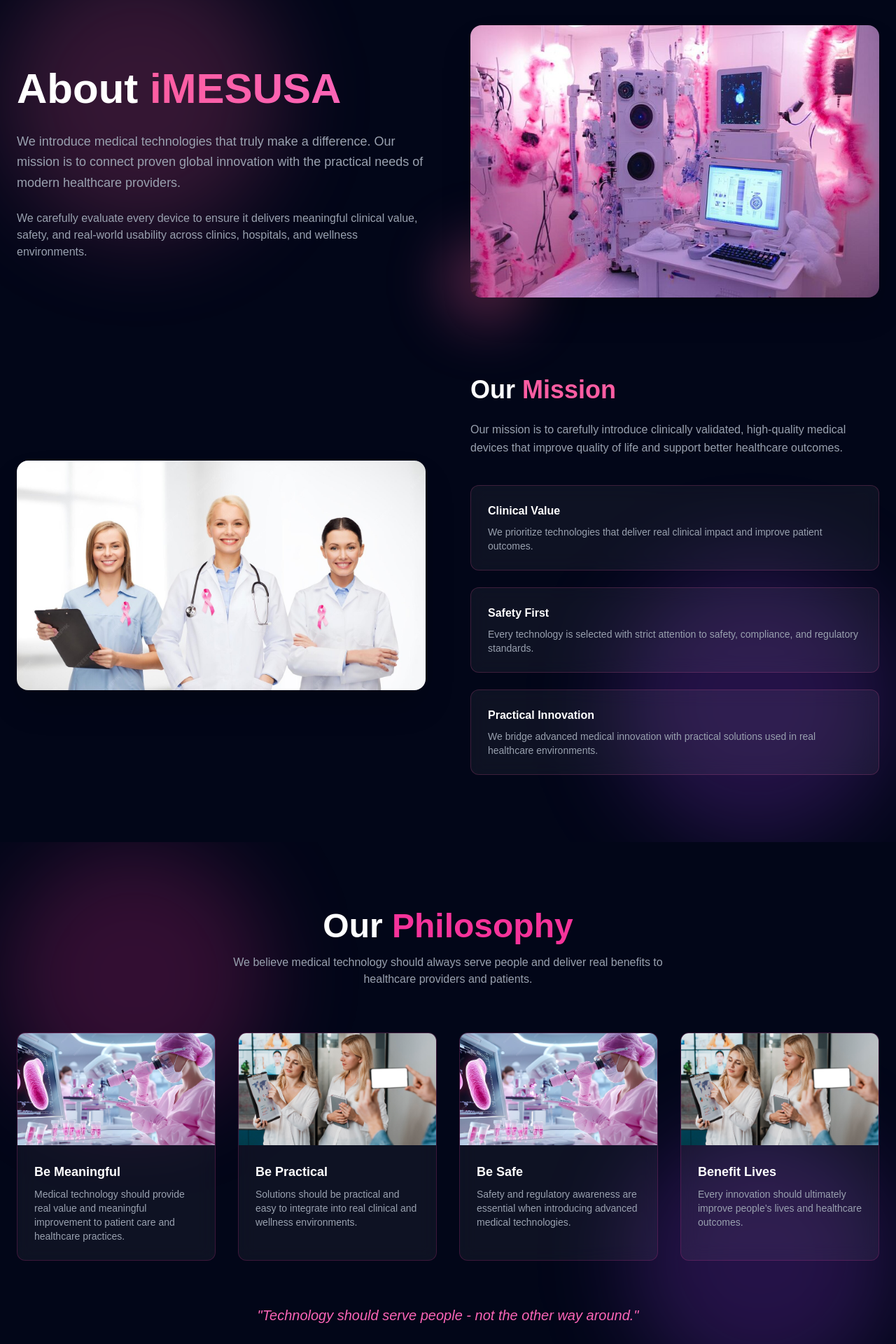
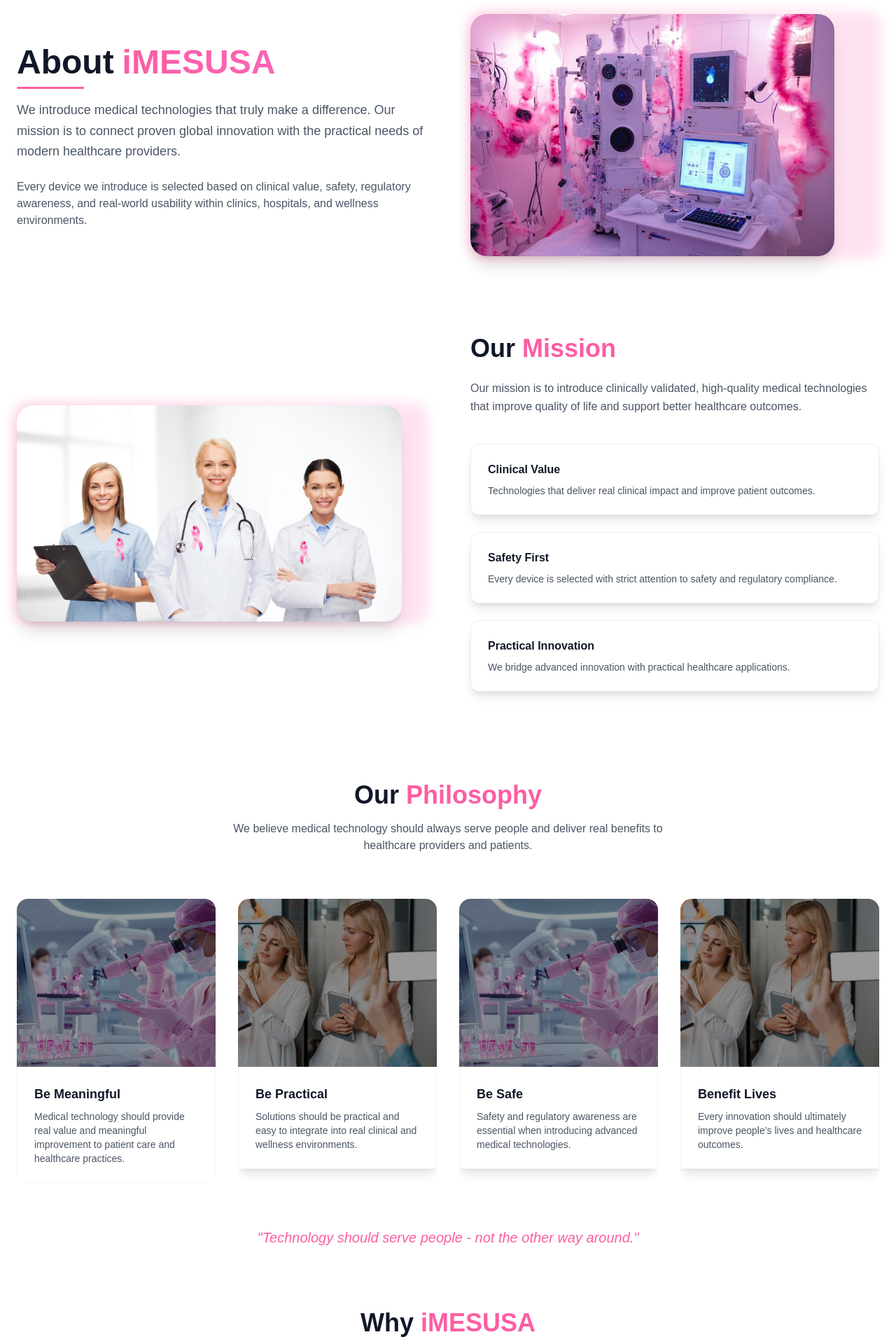
Before and after one commit to sritechbees/imesusa, a Next.js app: page / in a window 1280 px wide. Shown: the part 780-2700 px from the top of the page at 70% size. Built offline with nearby package versions, Linux system fonts and the light colour scheme.

Commit message:
color code change

```diff
--- a/src/component/home/ContactCTA.tsx
+++ b/src/component/home/ContactCTA.tsx
@@ -5,7 +5,7 @@
 
 export function ContactCTA() {
   return (
-    <section className="relative bg-slate-950 text-gray-300 py-20 text-white overflow-hidden">
+    <section className="relative  bg-slate-950 text-gray-300 py-20 mb-10 text-white overflow-hidden">
 
       {/* Glow Effect */}
       <div className="absolute top-0 left-0 w-72 h-72 bg-white/20 blur-3xl rounded-full"></div>
--- a/src/component/home/InnovationSection.tsx
+++ b/src/component/home/InnovationSection.tsx
@@ -5,7 +5,7 @@
 
 export default function KoreanInnovationBridge() {
   return (
-    <section className="relative py-28 text-gray-300 overflow-hidden">
+    <section className="relative py-20 text-gray-300 overflow-hidden">
 
       {/* FULL BACKGROUND IMAGE */}
       <div className="absolute inset-0 -z-10">
--- a/src/component/home/ProductsSection.tsx
+++ b/src/component/home/ProductsSection.tsx
@@ -19,33 +19,27 @@
   ];
 
   return (
-    <section className="relative bg-slate-950 py-24 text-gray-300 overflow-hidden">
+    <section className="py-20 bg-white">
+      <div className="max-w-7xl mx-auto px-6">
 
-      {/* Background Glow */}
-      <div className="absolute top-0 left-0 w-96 h-96 bg-pink-500/20 blur-3xl rounded-full"></div>
-      <div className="absolute bottom-0 right-0 w-96 h-96 bg-purple-500/20 blur-3xl rounded-full"></div>
-
-      <div className="max-w-7xl mx-auto px-6 relative z-10">
-
-        {/* Section Title */}
+        {/* Title */}
         <motion.div
-          initial={{ opacity: 0, y: 60 }}
+          initial={{ opacity: 0, y: 50 }}
           whileInView={{ opacity: 1, y: 0 }}
-          transition={{ duration: 0.7 }}
+          transition={{ duration: 0.6 }}
           className="text-center mb-16"
         >
-          <h2 className="text-4xl md:text-5xl font-bold text-white mb-4">
-            Technologies <span className="text-pink-500">We Introduce</span>
+          <h2 className="text-4xl md:text-4xl font-bold text-gray-900 mb-4">
+            Technologies <span className="text-[#fd5da2]">We Introduce</span>
           </h2>
 
-          <p className="max-w-2xl mx-auto text-gray-400">
+          <p className="max-w-2xl mx-auto text-gray-500">
             iMESUSA introduces innovative and clinically valuable medical
-            technologies designed to improve patient care and healthcare
-            outcomes.
+            technologies designed to improve patient care and healthcare outcomes.
           </p>
         </motion.div>
 
-        {/* Technology Cards */}
+        {/* Cards */}
         <div className="grid md:grid-cols-2 gap-10">
 
           {tech.map((item, index) => (
@@ -54,35 +48,35 @@
               initial={{ opacity: 0, y: 80 }}
               whileInView={{ opacity: 1, y: 0 }}
               transition={{ delay: index * 0.2 }}
-              className="bg-white/5 backdrop-blur-md border border-pink-500/20 rounded-xl overflow-hidden hover:scale-105 transition duration-300 hover:border-pink-400 shadow-lg"
+              className="group relative overflow-hidden rounded-xl shadow-lg"
             >
 
               {/* Image */}
-              <div className="relative h-64 w-full">
+              <div className="relative h-[300px] md:h-[350px] w-full">
                 <Image
                   src={item.img}
                   alt={item.title}
                   fill
-                  className="object-cover hover:scale-110 transition duration-500"
+                  className="object-cover transition duration-500 group-hover:scale-110"
                 />
               </div>
 
-              {/* Content */}
-              <div className="p-6">
+              {/* Hover Content */}
+              <div className="absolute inset-0 bg-black/60 flex flex-col justify-center items-center text-center px-6 opacity-0 group-hover:opacity-100 transition duration-500">
 
                 <h3 className="text-2xl font-semibold text-white mb-3">
                   {item.title}
                 </h3>
 
-                <p className="text-gray-400 leading-relaxed text-sm">
+                <p className="text-gray-200 text-sm mb-5">
                   {item.desc}
                 </p>
 
-                {/* Button */}
                 <Link href="/resources/resouceshero">
-                <button className="mt-6 px-6 py-2 bg-gradient-to-r from-pink-500 to-pink-600 text-white rounded-full hover:scale-105 transition shadow-lg hover:shadow-pink-500/40">
-                  Learn More
-                </button></Link>
+                  <button className="px-6 py-2 bg-[#fd5da2] text-white rounded-full hover:bg-pink-700 transition">
+                    Learn More
+                  </button>
+                </Link>
 
               </div>
 
@@ -90,7 +84,6 @@
           ))}
 
         </div>
-
       </div>
     </section>
   );
--- a/src/component/home/aboutIMESUSA.tsx
+++ b/src/component/home/aboutIMESUSA.tsx
@@ -5,44 +5,45 @@
 
 export default function AboutIMESUSA() {
   return (
-    <section className="relative bg-slate-950 text-gray-300 overflow-hidden">
+    <section className="relative bg-white overflow-hidden">
 
-      {/* Glow Background */}
-      <div className="absolute top-0 left-0 w-[400px] h-[400px] bg-[#fd5da2]/20 blur-3xl rounded-full"></div>
-      <div className="absolute bottom-0 right-0 w-[400px] h-[400px] bg-purple-500/20 blur-3xl rounded-full"></div>
-
-      <div className="max-w-7xl mx-auto px-6 py-24 relative z-10">
+      <div className="max-w-7xl mx-auto px-6 py-20">
 
         {/* HERO */}
         <motion.div
           initial={{ opacity: 0, y: 80 }}
           whileInView={{ opacity: 1, y: 0 }}
           transition={{ duration: 0.8 }}
-          className="grid md:grid-cols-2 gap-16 items-center mb-28"
+          className="flex flex-col md:flex-row items-center gap-16 mb-28"
         >
 
           {/* Text */}
-          <div>
+          <div className="flex-1">
 
-            <h1 className="text-4xl md:text-6xl font-bold text-white mb-6 leading-tight">
+            {/* Trending Title */}
+            <h1 className="text-4xl md:text-5xl font-bold text-gray-900 mb-6 leading-tight relative inline-block">
 
-              About{" "}
-              <span className="bg-gradient-to-r from-[#fd5da2] to-pink-400 bg-clip-text text-transparent">
+              About
+
+              <span className="ml-3 bg-gradient-to-r from-[#fd5da2] to-pink-400 bg-clip-text text-transparent">
                 iMESUSA
               </span>
 
+              {/* Underline Decoration */}
+              <div className="absolute -bottom-2 left-0 w-24 h-[3px] bg-[#fd5da2] rounded-full"></div>
+
             </h1>
 
-            <p className="text-lg text-gray-400 leading-relaxed mb-6">
+            <p className="text-lg text-gray-600 leading-relaxed mb-6">
               We introduce medical technologies that truly make a difference.
               Our mission is to connect proven global innovation with the
               practical needs of modern healthcare providers.
             </p>
 
-            <p className="text-gray-400">
-              We carefully evaluate every device to ensure it delivers
-              meaningful clinical value, safety, and real-world usability
-              across clinics, hospitals, and wellness environments.
+            <p className="text-gray-600">
+              Every device we introduce is selected based on clinical value,
+              safety, regulatory awareness, and real-world usability within
+              clinics, hospitals, and wellness environments.
             </p>
 
           </div>
@@ -52,40 +53,45 @@
             initial={{ opacity: 0, scale: 0.9 }}
             whileInView={{ opacity: 1, scale: 1 }}
             transition={{ duration: 0.8 }}
-            className="relative"
+            className="flex-1 relative group"
           >
+
+            {/* Glow Border */}
+            <div className="absolute -inset-1 bg-gradient-to-r from-[#fd5da2] to-pink-300 rounded-3xl blur opacity-30 group-hover:opacity-60 transition"></div>
+
             <Image
               src="/about/Medical Technology.jpg"
               alt="Medical Technology"
-              width={600}
-              height={500}
-              className="rounded-2xl shadow-2xl hover:scale-105 transition duration-500"
+              width={520}
+              height={420}
+              className="relative rounded-3xl shadow-xl group-hover:scale-105 transition duration-500"
             />
-
-            {/* floating glow */}
-            <div className="absolute -bottom-10 -left-10 w-32 h-32 bg-[#fd5da2]/30 blur-2xl rounded-full"></div>
 
           </motion.div>
 
         </motion.div>
 
         {/* MISSION */}
-        <div className="grid md:grid-cols-2 gap-16 items-center">
+        <div className="flex flex-col md:flex-row items-center gap-16">
 
           {/* Image */}
           <motion.div
             initial={{ opacity: 0, x: -80 }}
             whileInView={{ opacity: 1, x: 0 }}
             transition={{ duration: 0.8 }}
-            className="relative"
+            className="flex-1 relative group"
           >
+
+            <div className="absolute -inset-1 bg-gradient-to-r from-[#fd5da2] to-pink-300 rounded-3xl blur opacity-30 group-hover:opacity-60 transition"></div>
+
             <Image
               src="/about/mission-medical.jpg"
               alt="Mission"
-              width={600}
-              height={500}
-              className="rounded-2xl shadow-2xl hover:scale-105 transition duration-500"
+              width={550}
+              height={450}
+              className="relative rounded-3xl shadow-xl group-hover:scale-105 transition duration-500"
             />
+
           </motion.div>
 
           {/* Content */}
@@ -93,48 +99,49 @@
             initial={{ opacity: 0, x: 80 }}
             whileInView={{ opacity: 1, x: 0 }}
             transition={{ duration: 0.8 }}
+            className="flex-1"
           >
 
-            <h2 className="text-3xl md:text-4xl font-bold text-white mb-6">
+            <h2 className="text-3xl md:text-4xl font-bold text-gray-900 mb-6">
               Our <span className="text-[#fd5da2]">Mission</span>
             </h2>
 
-            <p className="text-gray-400 leading-relaxed mb-10">
-              Our mission is to carefully introduce clinically validated,
-              high-quality medical devices that improve quality of life
-              and support better healthcare outcomes.
+            <p className="text-gray-600 leading-relaxed mb-10">
+              Our mission is to introduce clinically validated,
+              high-quality medical technologies that improve quality
+              of life and support better healthcare outcomes.
             </p>
 
             {/* Cards */}
             <div className="grid gap-6">
 
-              <div className="bg-white/5 backdrop-blur-md border border-[#fd5da2]/20 p-6 rounded-xl hover:scale-105 hover:border-[#fd5da2] transition duration-300">
-                <h4 className="text-white font-semibold mb-2">
+              <div className="bg-white shadow-lg border border-pink-100 p-6 rounded-xl hover:shadow-xl hover:-translate-y-1 transition duration-300">
+                <h4 className="text-gray-900 font-semibold mb-2">
                   Clinical Value
                 </h4>
-                <p className="text-gray-400 text-sm">
-                  We prioritize technologies that deliver real clinical
-                  impact and improve patient outcomes.
+                <p className="text-gray-600 text-sm">
+                  Technologies that deliver real clinical impact and
+                  improve patient outcomes.
                 </p>
               </div>
 
-              <div className="bg-white/5 backdrop-blur-md border border-[#fd5da2]/20 p-6 rounded-xl hover:scale-105 hover:border-[#fd5da2] transition duration-300">
-                <h4 className="text-white font-semibold mb-2">
+              <div className="bg-white shadow-lg border border-pink-100 p-6 rounded-xl hover:shadow-xl hover:-translate-y-1 transition duration-300">
+                <h4 className="text-gray-900 font-semibold mb-2">
                   Safety First
                 </h4>
-                <p className="text-gray-400 text-sm">
-                  Every technology is selected with strict attention to
-                  safety, compliance, and regulatory standards.
+                <p className="text-gray-600 text-sm">
+                  Every device is selected with strict attention
+                  to safety and regulatory compliance.
                 </p>
               </div>
 
-              <div className="bg-white/5 backdrop-blur-md border border-[#fd5da2]/20 p-6 rounded-xl hover:scale-105 hover:border-[#fd5da2] transition duration-300">
-                <h4 className="text-white font-semibold mb-2">
+              <div className="bg-white shadow-lg border border-pink-100 p-6 rounded-xl hover:shadow-xl hover:-translate-y-1 transition duration-300">
+                <h4 className="text-gray-900 font-semibold mb-2">
                   Practical Innovation
                 </h4>
-                <p className="text-gray-400 text-sm">
-                  We bridge advanced medical innovation with practical
-                  solutions used in real healthcare environments.
+                <p className="text-gray-600 text-sm">
+                  We bridge advanced innovation with practical
+                  healthcare applications.
                 </p>
               </div>
 
--- a/src/component/home/ourPhilosophy.tsx
+++ b/src/component/home/ourPhilosophy.tsx
@@ -2,8 +2,12 @@
 
 import { motion } from "framer-motion";
 import Image from "next/image";
+import { useState } from "react";
 
 export default function OurPhilosophy() {
+
+  const [active, setActive] = useState<number | null>(null);
+
   const philosophy = [
     {
       title: "Be Meaningful",
@@ -28,82 +32,91 @@
   ];
 
   return (
-    <section className="relative bg-slate-950 py-24 text-gray-300 overflow-hidden">
+    <section className="bg-white py-12">
 
-      {/* Background Glow */}
-      <div className="absolute top-0 left-0 w-96 h-96 bg-pink-500/20 blur-3xl rounded-full"></div>
-      <div className="absolute bottom-0 right-0 w-96 h-96 bg-purple-500/20 blur-3xl rounded-full"></div>
+      <div className="max-w-7xl mx-auto px-6">
 
-      <div className="max-w-7xl mx-auto px-6 relative z-10">
-
-        {/* Section Title */}
-        <motion.div
-          initial={{ opacity: 0, y: 60 }}
-          whileInView={{ opacity: 1, y: 0 }}
-          transition={{ duration: 0.7 }}
-          className="text-center mb-16"
-        >
-          <h2 className="text-4xl md:text-5xl font-bold text-white mb-4">
-            Our <span className="text-pink-500">Philosophy</span>
+        {/* Title */}
+        <div className="text-center mb-16">
+          <h2 className="text-4xl md:text-4xl font-bold text-gray-900 mb-4">
+            Our <span className="text-[#fd5da2]">Philosophy</span>
           </h2>
 
-          <p className="max-w-2xl mx-auto text-gray-400">
+          <p className="max-w-2xl mx-auto text-gray-600">
             We believe medical technology should always serve people and
             deliver real benefits to healthcare providers and patients.
           </p>
-        </motion.div>
+        </div>
 
         {/* Cards */}
         <div className="grid md:grid-cols-2 lg:grid-cols-4 gap-8">
 
           {philosophy.map((item, index) => (
+
             <motion.div
               key={index}
+              onMouseEnter={() => setActive(index)}
+              onMouseLeave={() => setActive(null)}
               initial={{ opacity: 0, y: 60 }}
               whileInView={{ opacity: 1, y: 0 }}
               transition={{ delay: index * 0.2 }}
-              className="bg-white/5 backdrop-blur-md border border-pink-500/20 rounded-xl overflow-hidden hover:scale-105 transition duration-300 hover:border-pink-400"
+
+              className={`relative rounded-2xl overflow-hidden group transition duration-500
+
+              ${active !== null && active !== index
+                ? "opacity-40 blur-[1px]"
+                : "opacity-100"
+              }
+
+              hover:scale-105`}
             >
 
               {/* Image */}
-              <div className="relative h-40 w-full">
+              <div className="relative h-60 w-full overflow-hidden">
+
                 <Image
                   src={item.img}
                   alt={item.title}
                   fill
-                  className="object-cover"
+                  className="object-cover transition duration-700 group-hover:scale-110"
                 />
+
+                {/* Dark Overlay */}
+                <div className="absolute inset-0 bg-black/40 group-hover:bg-black/30 transition"></div>
+
+                {/* Pink Overlay */}
+                <div className="absolute inset-0 bg-[#fd5da2]/0 group-hover:bg-[#fd5da2]/20 transition duration-500"></div>
+
               </div>
 
               {/* Content */}
-              <div className="p-6">
-                <h3 className="text-lg font-semibold text-white mb-2">
+              <div className="bg-white p-6 border border-gray-100 shadow-lg">
+
+                <h3 className="text-lg font-semibold text-gray-900 mb-2 group-hover:text-[#fd5da2] transition">
                   {item.title}
                 </h3>
 
-                <p className="text-sm text-gray-400">
+                <p className="text-sm text-gray-600">
                   {item.desc}
                 </p>
+
               </div>
 
             </motion.div>
+
           ))}
 
         </div>
 
         {/* Quote */}
-        <motion.div
-          initial={{ opacity: 0 }}
-          whileInView={{ opacity: 1 }}
-          transition={{ delay: 0.6 }}
-          className="text-center mt-16"
-        >
-          <p className="text-xl italic text-pink-400">
+        <div className="text-center mt-16">
+          <p className="text-xl italic text-[#fd5da2]">
             "Technology should serve people - not the other way around."
           </p>
-        </motion.div>
+        </div>
 
       </div>
+
     </section>
   );
 }
--- a/src/component/home/why_imesusa.tsx
+++ b/src/component/home/why_imesusa.tsx
@@ -5,65 +5,77 @@
 
 export default function WhyIMES() {
   return (
-    <section className="relative py-28 bg-slate-950 text-gray-300 overflow-hidden">
+    <section className="relative py-16 md:py-10 bg-white overflow-hidden">
 
-      {/* Animated Background Glow */}
-      <div className="absolute top-0 left-0 w-[400px] h-[400px] bg-[#fd5da2]/20 blur-3xl rounded-full animate-pulse"></div>
-      <div className="absolute bottom-0 right-0 w-[400px] h-[400px] bg-purple-500/20 blur-3xl rounded-full animate-pulse"></div>
 
       <div className="relative max-w-7xl mx-auto px-6">
 
-        {/* Section Header */}
+        {/* Header */}
         <motion.div
           initial={{ opacity: 0, y: 60 }}
           whileInView={{ opacity: 1, y: 0 }}
           transition={{ duration: 0.7 }}
-          className="text-center mb-20"
+          viewport={{ once: true }}
+          className="text-center mb-16 md:mb-20"
         >
-          <h2 className="text-4xl md:text-5xl font-bold mb-6 text-white">
+
+          <h2 className="text-3xl md:text-4xl font-bold text-gray-900 mb-6">
             Why <span className="text-[#fd5da2]">iMESUSA</span>
           </h2>
 
-          <p className="text-gray-400 max-w-3xl mx-auto text-lg">
+          <p className="text-gray-600 max-w-3xl mx-auto text-base md:text-lg leading-relaxed">
             We are not just a distributor of machines.
             We are curators of meaningful medical technology that truly benefits lives.
           </p>
+
         </motion.div>
 
-        {/* Top Image Section */}
+        {/* Image */}
         <motion.div
-          initial={{ opacity: 0, scale: 0.9 }}
+          initial={{ opacity: 0, scale: 0.95 }}
           whileInView={{ opacity: 1, scale: 1 }}
           transition={{ duration: 0.8 }}
-          className="mb-20"
+          viewport={{ once: true }}
+          className="mb-16 md:mb-20"
         >
-          <Image
-            src="/about/medical innovation.jpg"
-            alt="medical innovation"
-            width={1200}
-            height={600}
-            className="rounded-3xl shadow-2xl hover:scale-[1.02] transition duration-500"
-          />
+
+          <div className="relative w-full h-[260px] sm:h-[350px] md:h-[450px] rounded-3xl overflow-hidden shadow-xl">
+
+            <Image
+              src="/about/medical innovation.jpg"
+              alt="medical innovation"
+              fill
+              className="object-cover transition duration-700 hover:scale-105"
+            />
+
+            {/* gradient overlay */}
+            <div className="absolute inset-0 bg-gradient-to-t from-black/40 via-black/10 to-transparent"></div>
+
+          </div>
+
         </motion.div>
 
         {/* Cards */}
-        <div className="grid md:grid-cols-3 gap-8">
+        <div className="grid sm:grid-cols-2 lg:grid-cols-3 gap-8">
 
           {/* Card 1 */}
           <motion.div
             initial={{ opacity: 0, y: 80 }}
             whileInView={{ opacity: 1, y: 0 }}
             transition={{ delay: 0.1 }}
-            className="bg-white/5 backdrop-blur-xl border border-[#fd5da2]/20 p-8 rounded-3xl shadow-lg hover:shadow-[#fd5da2]/40 hover:-translate-y-3 transition duration-300"
+            viewport={{ once: true }}
+            className="group bg-white border border-gray-100 p-8 rounded-2xl shadow-md hover:shadow-xl hover:-translate-y-2 transition duration-300"
           >
-            <h3 className="text-xl font-semibold mb-4 text-[#fd5da2]">
+
+            <h3 className="text-xl font-semibold mb-4 text-gray-900 group-hover:text-[#fd5da2] transition">
               Clinically Meaningful
             </h3>
 
-            <p className="text-gray-400">
+            <p className="text-gray-600 leading-relaxed">
               Every device we introduce is selected based on real clinical value,
               patient safety, and measurable outcomes.
             </p>
+
           </motion.div>
 
           {/* Card 2 */}
@@ -71,16 +83,19 @@
             initial={{ opacity: 0, y: 80 }}
             whileInView={{ opacity: 1, y: 0 }}
             transition={{ delay: 0.3 }}
-            className="bg-white/5 backdrop-blur-xl border border-[#fd5da2]/20 p-8 rounded-3xl shadow-lg hover:shadow-[#fd5da2]/40 hover:-translate-y-3 transition duration-300"
+            viewport={{ once: true }}
+            className="group bg-white border border-gray-100 p-8 rounded-2xl shadow-md hover:shadow-xl hover:-translate-y-2 transition duration-300"
           >
-            <h3 className="text-xl font-semibold mb-4 text-[#fd5da2]">
+
+            <h3 className="text-xl font-semibold mb-4 text-gray-900 group-hover:text-[#fd5da2] transition">
               Practical & Compliant
             </h3>
 
-            <p className="text-gray-400">
+            <p className="text-gray-600 leading-relaxed">
               Designed for real-world usability within U.S. clinics,
               wellness centers, and healthcare environments — with regulatory awareness.
             </p>
+
           </motion.div>
 
           {/* Card 3 */}
@@ -88,31 +103,37 @@
             initial={{ opacity: 0, y: 80 }}
             whileInView={{ opacity: 1, y: 0 }}
             transition={{ delay: 0.5 }}
-            className="bg-white/5 backdrop-blur-xl border border-[#fd5da2]/20 p-8 rounded-3xl shadow-lg hover:shadow-[#fd5da2]/40 hover:-translate-y-3 transition duration-300"
+            viewport={{ once: true }}
+            className="group bg-white border border-gray-100 p-8 rounded-2xl shadow-md hover:shadow-xl hover:-translate-y-2 transition duration-300"
           >
-            <h3 className="text-xl font-semibold mb-4 text-[#fd5da2]">
+
+            <h3 className="text-xl font-semibold mb-4 text-gray-900 group-hover:text-[#fd5da2] transition">
               People First Technology
             </h3>
 
-            <p className="text-gray-400">
+            <p className="text-gray-600 leading-relaxed">
               Technology should serve people — not the other way around.
               If it does not improve lives, we do not introduce it.
             </p>
+
           </motion.div>
 
         </div>
 
-        {/* Bottom Statement */}
+        {/* Bottom statement */}
         <motion.div
           initial={{ opacity: 0, y: 40 }}
           whileInView={{ opacity: 1, y: 0 }}
           transition={{ delay: 0.6 }}
-          className="mt-24 text-center max-w-4xl mx-auto"
+          viewport={{ once: true }}
+          className="mt-20 text-center max-w-4xl mx-auto"
         >
-          <p className="text-xl font-medium text-gray-300">
+
+          <p className="text-lg md:text-xl font-medium text-gray-700 leading-relaxed">
             Bridging advanced Korean medical innovation with the evolving needs
             of U.S. healthcare providers.
           </p>
+
         </motion.div>
 
       </div>
```
Also changed, not shown: src/component/home/MissionSection.tsx (+26 -20 lines), src/component/home/OurCommitment.tsx (+11 -15 lines).
